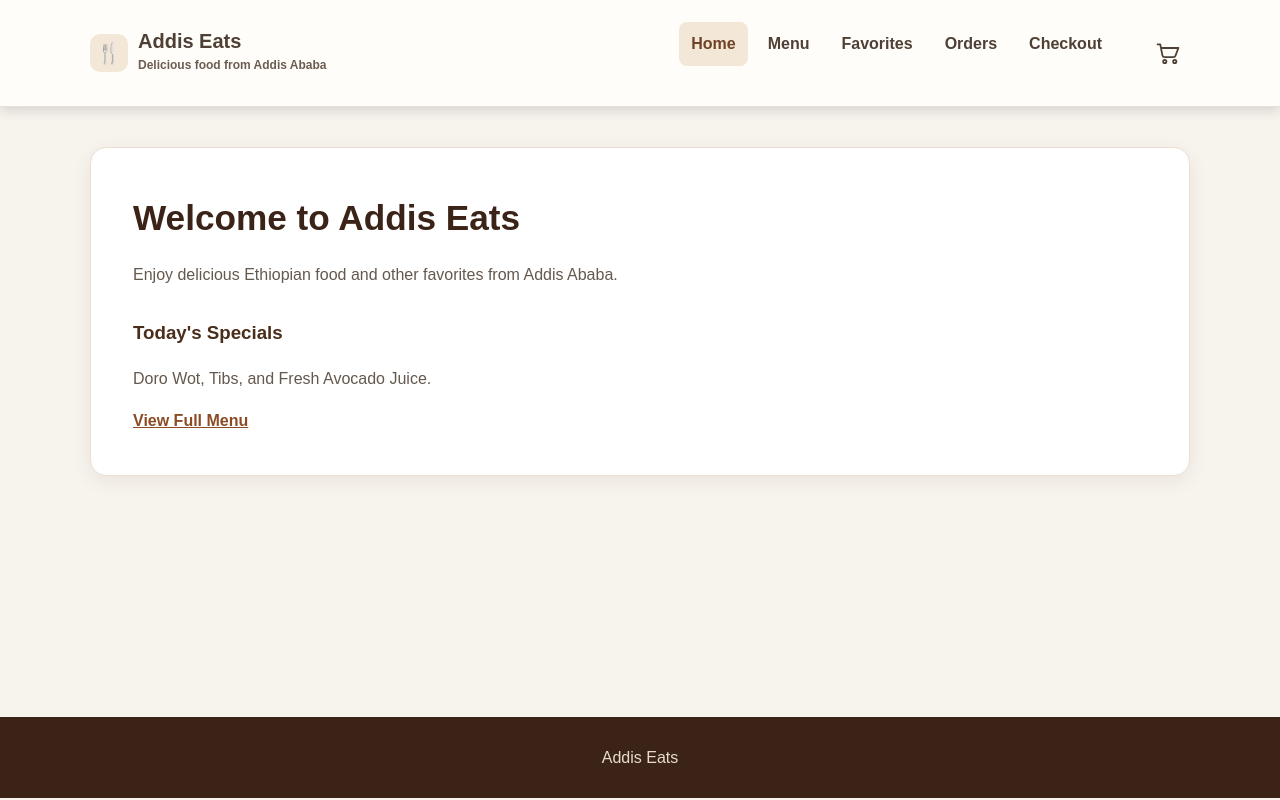
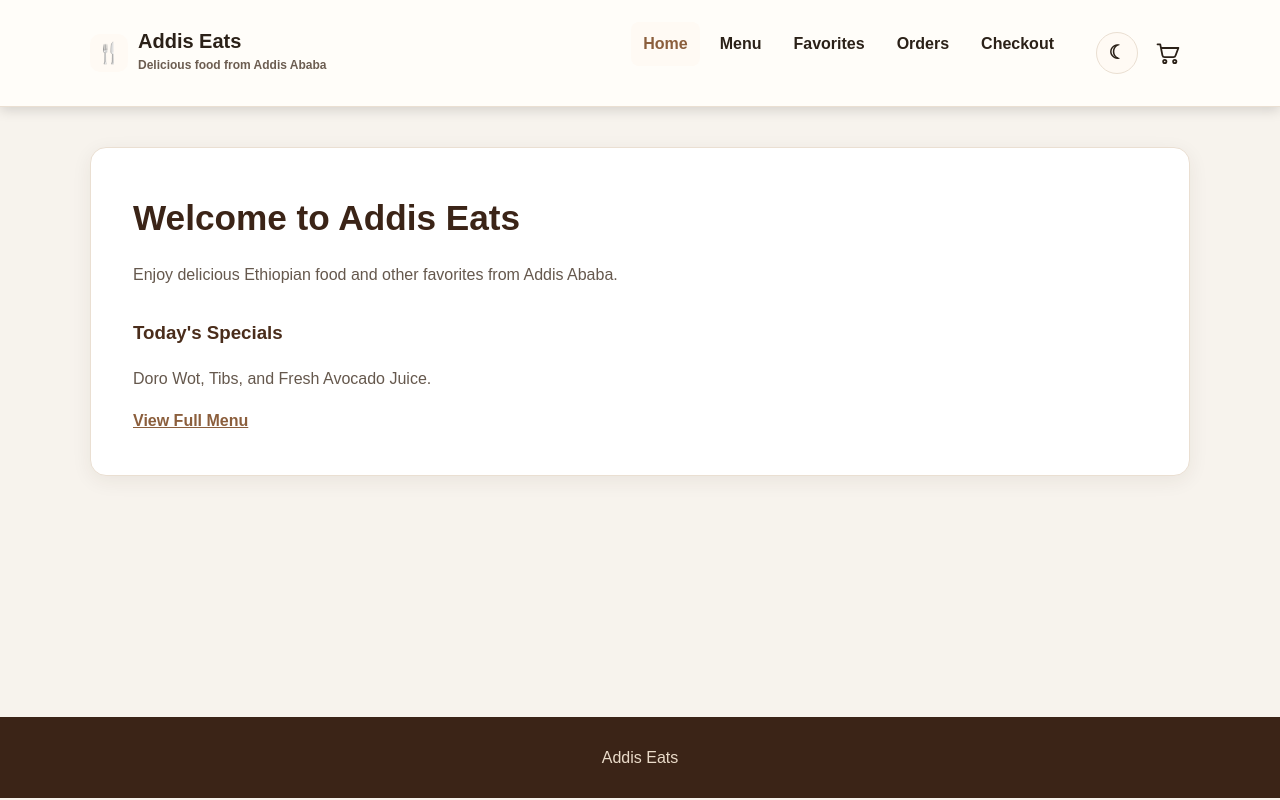
Before and after one commit to HaniSemayat/Addis-Eats, a React app: page / in a window 1280 px wide. Built offline with nearby package versions, Linux system fonts and the light colour scheme; the HTML template or start-up script is replaced by a standard one.

Commit message:
feat: add persistent dark and light theme

```diff
--- a/src/Layout.jsx
+++ b/src/Layout.jsx
@@ -4,6 +4,7 @@ import {
 } from "react-router-dom";
 
 import CartBadge from "./cart/CartBadge";
+import ThemeToggle from "./theme/ThemeToggle";
 
 function Layout() {
     return (
@@ -53,7 +54,11 @@ function Layout() {
                         </NavLink>
                     </nav>
 
-                    <CartBadge />
+                    <div className="header-actions">
+                        <ThemeToggle />
+
+                        <CartBadge />
+                    </div>
                 </div>
             </header>
 
--- a/src/index.css
+++ b/src/index.css
@@ -4,20 +4,97 @@
 
 :root {
     font-family: Arial, sans-serif;
-color: #2b2118;
-background: #f7f3ed;
+
+    --bg: #f7f3ed;
+    --surface: #ffffff;
+    --surface-soft: #fffdf9;
+    --surface-alt: #fffaf4;
+
+    --text: #2b2118;
+    --text-soft: #65584d;
+    --text-muted: #6c5d51;
+
+    --heading: #3b2417;
+    --heading-soft: #4a2d1b;
+
+    --primary: #3b2417;
+    --primary-hover: #5a3825;
+    --accent: #8b5e3c;
+    --accent-hover: #6f4325;
+    --gold: #f5c76b;
+
+    --border: #eadfd2;
+    --border-strong: #d7c8b8;
+
+    --header-bg: #fffdf9;
+    --footer-bg: #3b2417;
+    --footer-text: #eadbc9;
+
+    --success-bg: #f3fbf5;
+    --success-border: #abd4b5;
+    --success-text: #245b32;
+
+    --error-bg: #fff7f7;
+    --error-border: #e4aaaa;
+    --error-text: #9b2020;
+
+    --focus: rgba(154, 91, 47, 0.13);
+}
+
+:root[data-theme="dark"] {
+    --bg: #171310;
+    --surface: #211b17;
+    --surface-soft: #241d18;
+    --surface-alt: #2a211b;
+
+    --text: #f2ebe3;
+    --text-soft: #cfc1b4;
+    --text-muted: #b9aa9c;
+
+    --heading: #f5eee7;
+    --heading-soft: #eadbc9;
+
+    --primary: #eadbc9;
+    --primary-hover: #f5eee7;
+    --accent: #c18b5e;
+    --accent-hover: #d4a070;
+    --gold: #f5c76b;
+
+    --border: #44372d;
+    --border-strong: #5a493b;
+
+    --header-bg: #211b17;
+    --footer-bg: #100d0b;
+    --footer-text: #cfc1b4;
+
+    --success-bg: #17251b;
+    --success-border: #31583a;
+    --success-text: #a9d5b0;
+
+    --error-bg: #2a1717;
+    --error-border: #713636;
+    --error-text: #ffb4b4;
+
+    --focus: rgba(193, 139, 94, 0.2);
+}
+
+html {
+    background: var(--bg);
 }
 
 body {
     margin: 0;
-background: #f7f3ed;
-color: #2b2118;
+    background: var(--bg);
+    color: var(--text);
     line-height: 1.6;
+    transition:
+        background 0.2s ease,
+        color 0.2s ease;
 }
 
 header {
     padding: 28px 5%;
-background: #3b2417;
+    background: var(--primary);
     color: white;
     box-shadow: 0 3px 12px rgba(0, 0, 0, 0.15);
 }
@@ -57,7 +134,7 @@ transform: translateY(-1px);
 }
 
 nav a.active {
-background: #f5c76b;
+    background: var(--gold);
     color: #3b2417;
     font-weight: bold;
 }
@@ -74,8 +151,11 @@ font-size: 0.9rem;
 
 .site-header {
     padding: 22px 24px;
-    border-bottom: 1px solid #eadfd2;
-    background: #fffdf9;
+    border-bottom: 1px solid var(--border);
+    background: var(--header-bg);
+    transition:
+        background 0.2s ease,
+        border-color 0.2s ease;
 }
 
 .header-inner {
@@ -94,9 +174,10 @@ font-size: 0.9rem;
     display: flex;
     align-items: center;
     gap: 10px;
-    color: #4f4035;
+    color: var(--text);
     text-decoration: none;
 }
+
 .brand-icon {
     width: 38px;
     height: 38px;
@@ -104,7 +185,7 @@ font-size: 0.9rem;
     align-items: center;
     justify-content: center;
     border-radius: 10px;
-    background: #f3e7d8;
+    background: var(--surface-alt);
     font-size: 1.25rem;
 }
 
@@ -117,7 +198,7 @@ font-size: 0.9rem;
 .brand-link small {
     display: block;
     margin-top: 4px;
-    color: #6c5d51;
+    color: var(--text-muted);
     font-size: 0.75rem;
 }
 
@@ -131,18 +212,52 @@ font-size: 0.9rem;
 .main-nav a {
     padding: 9px 12px;
     border-radius: 8px;
-    color: #4f4035;
+    color: var(--text);
     text-decoration: none;
     font-weight: 600;
 }
 
 .main-nav a:hover {
-    background: #f5eee7;
+    background: var(--surface-alt);
 }
 
 .main-nav a.active {
-    background: #f3e7d8;
-    color: #6f4325;
+    background: var(--surface-alt);
+    color: var(--accent);
+}
+
+.header-actions {
+    display: flex;
+    align-items: center;
+    gap: 6px;
+}
+
+.theme-toggle {
+    width: 42px;
+    height: 42px;
+    padding: 0;
+    display: inline-flex;
+    align-items: center;
+    justify-content: center;
+    border: 1px solid var(--border);
+    border-radius: 50%;
+    background: var(--surface-alt);
+    color: var(--text);
+    font-size: 1.2rem;
+    line-height: 1;
+    cursor: pointer;
+    transition:
+        background 0.2s ease,
+        color 0.2s ease,
+        transform 0.2s ease,
+        border-color 0.2s ease;
+}
+
+.theme-toggle:hover {
+    background: var(--surface);
+    color: var(--accent);
+    border-color: var(--border-strong);
+    transform: rotate(8deg) scale(1.04);
 }
 
 .cart-icon {
@@ -154,7 +269,7 @@ font-size: 0.9rem;
     align-items: center;
     justify-content: center;
     border-radius: 12px;
-    color: #4f4035;
+    color: var(--text);
     text-decoration: none;
     transition:
         background 0.2s ease,
@@ -162,7 +277,7 @@ font-size: 0.9rem;
 }
 
 .cart-icon:hover {
-    background: #f5eee7;
+    background: var(--surface-alt);
     transform: translateY(-1px);
 }
 
@@ -187,7 +302,7 @@ font-size: 0.9rem;
     display: flex;
     align-items: center;
     justify-content: center;
-    background: #8b5e3c;
+    background: var(--accent);
     color: white;
     font-size: 0.7rem;
     font-weight: 700;
@@ -208,19 +323,19 @@ margin-bottom: 36px;
 h2 {
     margin-top: 0;
     margin-bottom: 12px;
-color: #3b2417;
+    color: var(--heading);
     font-size: 1.8rem;
 }
 
 h3 {
-color: #4a2d1b;
+    color: var(--heading-soft);
 }
 
 main > section:first-child {
     padding: 42px;
-background: white;
+    background: var(--surface);
     border-radius: 16px;
-border: 1px solid #eadfd2;
+    border: 1px solid var(--border);
     box-shadow: 0 5px 20px rgba(59, 36, 23, 0.07);
 }
 
@@ -231,7 +346,7 @@ margin-bottom: 14px;
 
 main > section:first-child p {
     max-width: 650px;
-color: #65584d;
+    color: var(--text-soft);
 }
 
 main > section:first-child h3 {
@@ -239,12 +354,12 @@ margin-top: 30px;
 }
 
 a {
-color: #8a4b25;
+    color: var(--accent);
     font-weight: 600;
 }
 
 a:hover {
-color: #b3632e;
+    color: var(--accent-hover);
 }
 
 .category-bar {
@@ -256,10 +371,10 @@ margin: 22px 0;
 
 .category-bar button {
     padding: 9px 16px;
-border: 1px solid #d7c8b8;
+    border: 1px solid var(--border-strong);
     border-radius: 20px;
-background: white;
-color: #4a2d1b;
+    background: var(--surface);
+    color: var(--text);
     cursor: pointer;
     transition:
         background 0.2s ease,
@@ -269,16 +384,16 @@ border-color 0.2s ease;
 }
 
 .category-bar button:hover {
-background: #fff0d2;
-border-color: #e2bd6b;
-color: #3b2417;
+    background: var(--surface-alt);
+    border-color: var(--gold);
+    color: var(--text);
     transform: translateY(-1px);
 }
 
 .category-bar button.active {
-background: #3b2417;
+    background: var(--primary);
     color: white;
-border-color: #3b2417;
+    border-color: var(--primary);
 }
 
 .menu {
@@ -292,11 +407,13 @@ gap: 20px;
 
 .card {
     padding: 22px;
-background: white;
-border: 1px solid #eadfd2;
+    background: var(--surface);
+    border: 1px solid var(--border);
     border-radius: 14px;
     box-shadow: 0 3px 12px rgba(59, 36, 23, 0.05);
     transition:
+        background 0.2s ease,
+        border-color 0.2s ease,
         box-shadow 0.2s ease,
         transform 0.2s ease;
 }
@@ -313,7 +430,7 @@ margin-bottom: 8px;
 
 .dish p {
     margin: 7px 0 15px;
-color: #6c5d51;
+    color: var(--text-muted);
 }
 
 .dish-card-content {
@@ -338,7 +455,7 @@ color: #6c5d51;
     align-items: center;
     justify-content: center;
     background: rgba(255, 255, 255, 0.92);
-    color: #6c5d51;
+    color: #ff5d73;
     font-size: 1.35rem;
     line-height: 1;
     cursor: pointer;
@@ -352,13 +469,13 @@ color: #6c5d51;
 .favorite-button:hover {
     transform: scale(1.08);
     background: white;
-    color: #8b5e3c;
+    color: var(--accent);
 }
 
 .favorite-button.active {
-    background: #8b5e3c;
+    background: var(--accent);
     color: white;
-    border-color: #8b5e3c;
+    border-color: var(--accent);
 }
 
 .dish-secondary-actions {
@@ -376,10 +493,10 @@ color: #6c5d51;
     align-items: center;
     justify-content: center;
     padding: 9px 12px;
-    border: 1px solid #eadfd2;
+    border: 1px solid var(--border);
     border-radius: 9px;
-    background: #fffdf9;
-    color: #5d4c3e;
+    background: var(--surface-soft);
+    color: var(--text);
     font-family: inherit;
     font-size: 0.9rem;
     font-weight: 600;
@@ -394,8 +511,8 @@ color: #6c5d51;
 
 .quick-view-button:hover,
 .details-link:hover {
-    background: #f5eee7;
-    border-color: #d9c6b2;
+    background: var(--surface-alt);
+    border-color: var(--border-strong);
     transform: translateY(-1px);
 }
 
@@ -404,7 +521,7 @@ button {
     padding: 10px 16px;
     border: 0;
     border-radius: 8px;
-background: #3b2417;
+    background: var(--primary);
     color: white;
     font: inherit;
     font-weight: 600;
@@ -417,7 +534,7 @@ box-shadow 0.2s ease;
 
 .dish button:hover,
 button:hover:not(:disabled) {
-background: #5a3825;
+    background: var(--primary-hover);
     transform: translateY(-1px);
     box-shadow: 0 3px 8px rgba(59, 36, 23, 0.18);
 }
@@ -439,30 +556,30 @@ text-decoration: none;
 .status,
 .error {
     padding: 18px;
-background: white;
+    background: var(--surface);
     border-radius: 10px;
-border: 1px solid #eadfd2;
+    border: 1px solid var(--border);
 }
 
 .error {
-color: #9b2020;
-border-color: #e4aaaa;
-background: #fff7f7;
+    color: var(--error-text);
+    border-color: var(--error-border);
+    background: var(--error-bg);
 }
 
 .success {
     padding: 18px;
-color: #245b32;
-border: 1px solid #abd4b5;
+    color: var(--success-text);
+    border: 1px solid var(--success-border);
     border-radius: 10px;
-background: #f3fbf5;
+    background: var(--success-bg);
 }
 
 .checkout,
 .order-form {
     padding: 30px;
-background: white;
-border: 1px solid #eadfd2;
+    background: var(--surface);
+    border: 1px solid var(--border);
     border-radius: 16px;
     box-shadow: 0 5px 20px rgba(59, 36, 23, 0.07);
 }
@@ -484,11 +601,11 @@ align-items: center;
     justify-content: space-between;
     gap: 15px;
     padding: 14px 0;
-border-bottom: 1px solid #eee4da;
+    border-bottom: 1px solid var(--border);
 }
 
 .checkout li:first-child {
-border-top: 1px solid #eee4da;
+    border-top: 1px solid var(--border);
 }
 
 .checkout li button {
@@ -521,7 +638,7 @@ margin-bottom: 2px;
     display: block;
     margin-bottom: 7px;
     font-weight: bold;
-color: #3b2417;
+    color: var(--heading);
 }
 
 .form-field input,
@@ -529,14 +646,16 @@ color: #3b2417;
     width: 100%;
     max-width: 520px;
     padding: 12px 13px;
-border: 1px solid #cfc1b4;
+    border: 1px solid var(--border-strong);
     border-radius: 8px;
-background: white;
-color: #2b2118;
+    background: var(--surface);
+    color: var(--text);
     font: inherit;
     transition:
         border-color 0.2s ease,
-box-shadow 0.2s ease;
+        box-shadow 0.2s ease,
+        background 0.2s ease,
+        color 0.2s ease;
 }
 
 .form-field textarea {
@@ -545,10 +664,11 @@ resize: vertical;
 }
 
 .form-field input:focus,
-.form-field textarea:focus {
+.form-field textarea:focus,
+.menu-search:focus {
     outline: none;
-border-color: #9a5b2f;
-box-shadow: 0 0 0 3px rgba(154, 91, 47, 0.13);
+    border-color: var(--accent);
+    box-shadow: 0 0 0 3px var(--focus);
 }
 
 .form-field input[aria-invalid="true"],
@@ -558,7 +678,7 @@ border-color: #b00020;
 
 .form-field p {
     margin: 6px 0 0;
-color: #b00020;
+    color: var(--error-text);
     font-size: 0.9rem;
 }
 
@@ -573,8 +693,8 @@ footer {
     margin-top: 50px;
     padding: 28px;
     text-align: center;
-background: #3b2417;
-color: #eadbc9;
+    background: var(--footer-bg);
+    color: var(--footer-text);
 }
 
 footer p {
@@ -597,8 +717,8 @@ margin: 0;
     max-height: 90vh;
     overflow-y: auto;
     padding: 24px;
-    background: white;
-    color: #2b2118;
+    background: var(--surface);
+    color: var(--text);
     border-radius: 16px;
     box-shadow: 0 15px 50px rgba(0, 0, 0, 0.25);
 }
@@ -627,53 +747,46 @@ margin: 0;
     line-height: 1;
 }
 
+.modal-content {
+    color: var(--text);
+}
+
 .modal-content p {
-    color: #65584d;
+    margin: 10px 0;
+    color: var(--text-soft);
 }
 
 .modal-content button {
-    margin-top: 10px;
+    margin-top: 16px;
 }
 
 .modal-backdrop button {
     flex-shrink: 0;
 }
 
-.modal-content {
-    color: #4a3a2f;
-}
-
-.modal-content p {
-    margin: 10px 0;
-}
-
-.modal-content button {
-    margin-top: 16px;
-}
-
 .menu .dish + button {
     margin-top: 4px;
     margin-right: 8px;
-    background: #8a4b25;
+    background: var(--accent);
 }
 
 .menu .dish + button:hover {
-    background: #a95f2d;
+    background: var(--accent-hover);
 }
 
 .menu .card > a {
     margin-top: 16px;
     padding: 9px 14px;
-    border: 1px solid #d7c8b8;
+    border: 1px solid var(--border-strong);
     border-radius: 8px;
     text-decoration: none;
-    color: #4a2d1b;
-    background: #fffaf4;
+    color: var(--text);
+    background: var(--surface-alt);
 }
 
 .menu .card > a:hover {
-    background: #fff0d2;
-    border-color: #e2bd6b;
+    background: var(--surface);
+    border-color: var(--gold);
 }
 
 .checkout > a,
@@ -682,14 +795,14 @@ margin: 0;
     margin-top: 10px;
     padding: 10px 16px;
     border-radius: 8px;
-    background: #3b2417;
+    background: var(--primary);
     color: white;
     text-decoration: none;
 }
 
 .checkout > a:hover,
 .checkout > p > a:hover {
-    background: #5a3825;
+    background: var(--primary-hover);
 }
 
 .error button {
@@ -720,26 +833,21 @@ margin: 0;
     max-width: 500px;
     padding: 12px 16px;
     margin: 0 0 20px;
-    border: 1px solid #eadfd2;
+    border: 1px solid var(--border);
     border-radius: 10px;
     font-size: 1rem;
     font-family: inherit;
     box-sizing: border-box;
+    background: var(--surface);
+    color: var(--text);
 }
-
-.menu-search:focus {
-    outline: none;
-    border-color: #8b5e3c;
-    box-shadow: 0 0 0 3px rgba(139, 94, 60, 0.12);
-}
-
 
 .cart-summary {
     margin: 24px 0;
     padding: 18px;
-    border: 1px solid #eadfd2;
+    border: 1px solid var(--border);
     border-radius: 12px;
-    background: #fffdf9;
+    background: var(--surface-soft);
 }
 
 .cart-summary p {
@@ -749,7 +857,7 @@ margin: 0;
 .cart-summary h3 {
     margin-top: 16px;
     padding-top: 16px;
-    border-top: 1px solid #eadfd2;
+    border-top: 1px solid var(--border);
 }
 
 .add-to-cart-button {
@@ -758,7 +866,7 @@ margin: 0;
     padding: 11px 16px;
     border: none;
     border-radius: 9px;
-    background: #8b5e3c;
+    background: var(--accent);
     color: white;
     font-family: inherit;
     font-size: 0.95rem;
@@ -770,7 +878,7 @@ margin: 0;
 }
 
 .add-to-cart-button:hover {
-    background: #6f4325;
+    background: var(--accent-hover);
     transform: translateY(-1px);
 }
 
@@ -778,7 +886,7 @@ margin: 0;
     transform: translateY(0);
 }
 
-/* for Favorites: */
+/* Favorites */
 
 .favorites-page {
     max-width: 1100px;
@@ -795,14 +903,14 @@ margin: 0;
 
 .page-heading p {
     margin: 6px 0 0;
-    color: #6c5d51;
+    color: var(--text-muted);
 }
 
 .page-heading a {
     padding: 10px 14px;
     border-radius: 9px;
-    background: #f3e7d8;
-    color: #6f4325;
+    background: var(--surface-alt);
+    color: var(--accent);
     text-decoration: none;
     font-weight: 700;
 }
@@ -810,13 +918,13 @@ margin: 0;
 .empty-state {
     padding: 40px 20px;
     text-align: center;
-    border: 1px dashed #d9c6b2;
+    border: 1px dashed var(--border-strong);
     border-radius: 14px;
-    background: #fffdf9;
+    background: var(--surface-soft);
 }
 
 .empty-state a {
-    color: #8b5e3c;
+    color: var(--accent);
     font-weight: 700;
 }
 
@@ -834,10 +942,10 @@ margin: 0;
     grid-template-columns: 110px 1fr;
     gap: 16px;
     padding: 16px;
-    border: 1px solid #eadfd2;
+    border: 1px solid var(--border);
     border-radius: 14px;
-    background: white;
-    max-width:600px;
+    background: var(--surface);
+    max-width: 600px;
 }
 
 .favorite-card img {
@@ -865,21 +973,21 @@ margin: 0;
     margin-top: 0;
     padding: 9px 12px;
     font-size: 0.85rem;
-    max-width:300px;
+    max-width: 300px;
 }
 
 .remove-favorite-button {
     padding: 9px 12px;
-    border: 1px solid #eadfd2;
+    border: 1px solid var(--border);
     border-radius: 9px;
-    background: white;
-    color: #8b5e3c;
+    background: var(--surface);
+    color: var(--accent);
     font-family: inherit;
     font-weight: 600;
     cursor: pointer;
 }
 
-/* for order history */
+/* Order history */
 
 .orders-page {
     max-width: 900px;
@@ -893,9 +1001,9 @@ margin: 0;
 
 .order-card {
     padding: 20px;
-    border: 1px solid #eadfd2;
+    border: 1px solid var(--border);
     border-radius: 14px;
-    background: white;
+    background: var(--surface);
 }
 
 .order-card-header {
@@ -904,12 +1012,12 @@ margin: 0;
     justify-content: space-between;
     gap: 20px;
     padding-bottom: 14px;
-    border-bottom: 1px solid #eadfd2;
+    border-bottom: 1px solid var(--border);
 }
 
 .order-card-header p {
     margin: 5px 0 0;
-    color: #6c5d51;
+    color: var(--text-muted);
     font-size: 0.9rem;
 }
 
@@ -932,8 +1040,8 @@ margin: 0;
     justify-content: space-between;
     gap: 15px;
     padding-top: 14px;
-    border-top: 1px solid #eadfd2;
-    color: #6c5d51;
+    border-top: 1px solid var(--border);
+    color: var(--text-muted);
     font-size: 0.9rem;
 }
 
@@ -941,7 +1049,7 @@ margin: 0;
     padding: 10px 16px;
     border: none;
     border-radius: 9px;
-    background: #8b5e3c;
+    background: var(--accent);
     color: white;
     font-family: inherit;
     font-weight: 700;
@@ -949,15 +1057,15 @@ margin: 0;
 }
 
 .reorder-button:hover {
-    background: #6f4325;
+    background: var(--accent-hover);
 }
 
-/* ensure responiveness */
+/* Responsive */
+
 @media (max-width: 600px) {
     header {
         padding: 22px 5%;
     }
-
 
     header h1 {
         font-size: 1.7rem;
@@ -1002,12 +1110,16 @@ margin: 0;
         display: none;
     }
 
+    .header-actions {
+        margin-left: auto;
+    }
+
     .main-nav {
         order: 3;
         width: 100%;
         margin-left: 0;
         justify-content: center;
-        border-top: 1px solid #eadfd2;
+        border-top: 1px solid var(--border);
         padding-top: 10px;
     }
 
@@ -1060,5 +1172,4 @@ margin: 0;
     .favorite-card-actions {
         flex-direction: column;
     }
-
 }
--- /dev/null
+++ b/src/theme/ThemeContext.jsx
@@ -0,0 +1,80 @@
+import {
+    createContext,
+    useContext,
+    useEffect,
+    useMemo,
+    useState
+} from "react";
+
+const ThemeContext = createContext(null);
+
+function getInitialTheme() {
+    const savedTheme =
+        localStorage.getItem("addis-eats-theme");
+
+    if (
+        savedTheme === "dark" ||
+        savedTheme === "light"
+    ) {
+        return savedTheme;
+    }
+
+    return "light";
+}
+
+function ThemeProvider({ children }) {
+    const [theme, setTheme] =
+        useState(getInitialTheme);
+
+    useEffect(
+        function () {
+            document.documentElement.dataset.theme =
+                theme;
+
+            localStorage.setItem(
+                "addis-eats-theme",
+                theme
+            );
+        },
+        [theme]
+    );
+
+    function toggleTheme() {
+        setTheme(function (currentTheme) {
+            return currentTheme === "light"
+                ? "dark"
+                : "light";
+        });
+    }
+
+    const value = useMemo(
+        function () {
+            return {
+                theme,
+                toggleTheme
+            };
+        },
+        [theme]
+    );
+
+    return (
+        <ThemeContext.Provider value={value}>
+            {children}
+        </ThemeContext.Provider>
+    );
+}
+
+export function useTheme() {
+    const context =
+        useContext(ThemeContext);
+
+    if (!context) {
+        throw new Error(
+            "useTheme must be used inside ThemeProvider."
+        );
+    }
+
+    return context;
+}
+
+export default ThemeProvider;
--- /dev/null
+++ b/src/theme/ThemeToggle.jsx
@@ -0,0 +1,32 @@
+import { useTheme } from "./ThemeContext";
+
+function ThemeToggle() {
+    const {
+        theme,
+        toggleTheme
+    } = useTheme();
+
+    const isDark = theme === "dark";
+
+    return (
+        <button
+            type="button"
+            className="theme-toggle"
+            onClick={toggleTheme}
+            aria-label={
+                isDark
+                    ? "Switch to light mode"
+                    : "Switch to dark mode"
+            }
+            title={
+                isDark
+                    ? "Switch to light mode"
+                    : "Switch to dark mode"
+            }
+        >
+            {isDark ? "☀" : "☾"}
+        </button>
+    );
+}
+
+export default ThemeToggle;
```
Also changed, not shown: src/App.jsx (+32 -37 lines). Lines whose indentation alone changed are shown as unchanged.
